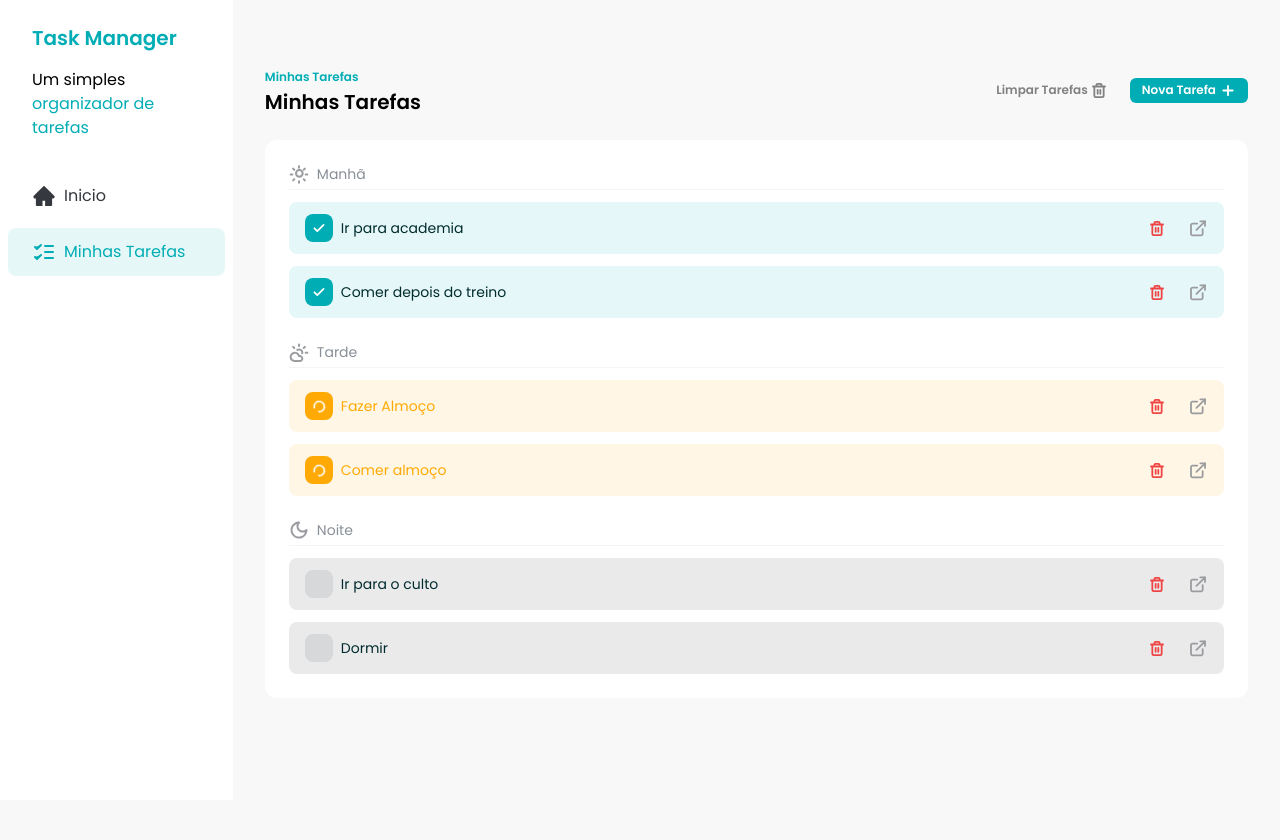
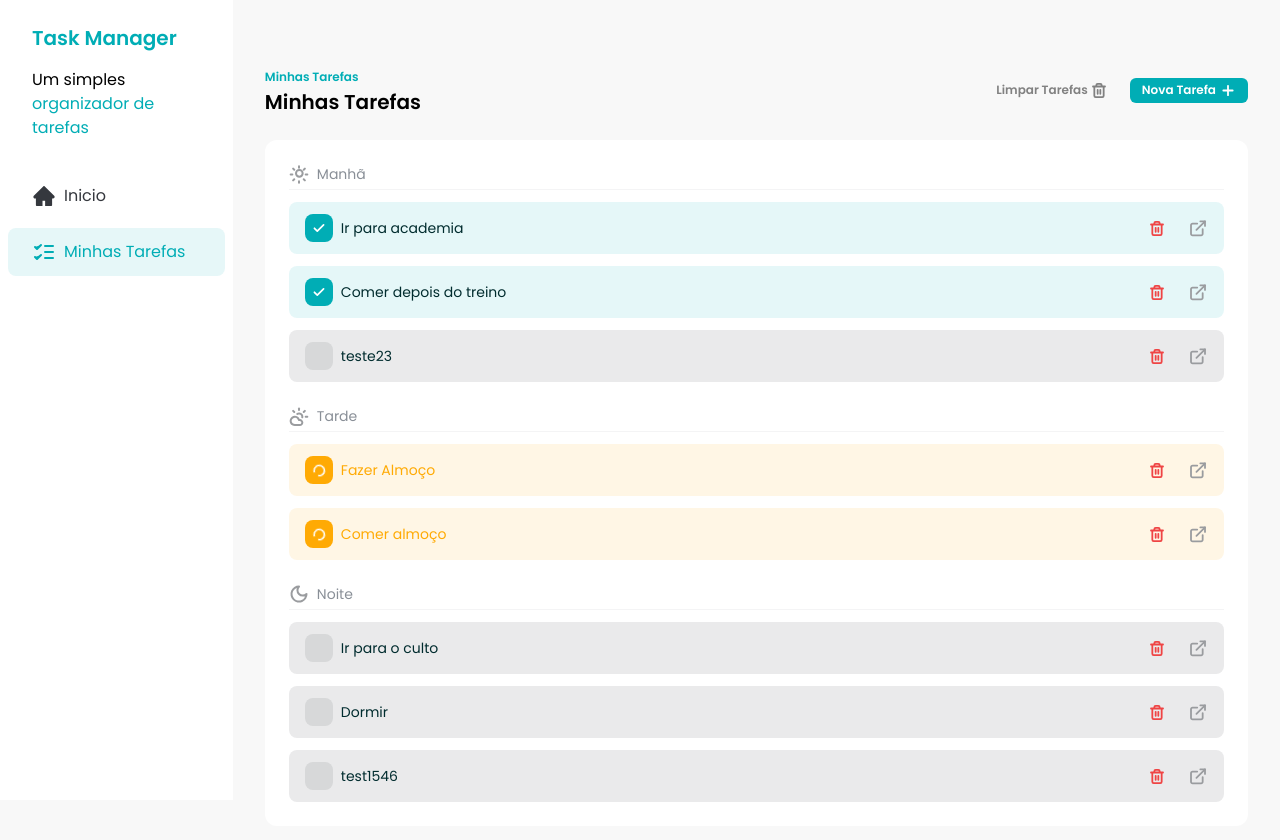
Before and after one commit to Diasszx/task-manager, a React (Vite) app: page / in a window 1280 px wide. Shown: the top 840 px of the page. Before the commit the page ends 800 px from the top, so only its background shows below. Built offline with nearby package versions, Linux system fonts and the light colour scheme; data requests are answered from the project's data file.

Commit message:
feat: ensure task is created and deleted on db

```diff
--- a/db.json
+++ b/db.json
@@ -1,46 +1,64 @@
 {
   "tasks": [
     {
-      "id": 1,
+      "id": "1",
       "title": "Ir para academia",
       "description": "Academia de jaguaribe",
       "status": "done",
       "time": "morning"
     },
     {
-      "id": 2,
+      "id": "2",
       "title": "Comer depois do treino",
       "description": "Banana com canela",
       "status": "done",
       "time": "morning"
     },
     {
-      "id": 3,
+      "id": "3",
       "title": "Fazer Almoço",
       "description": "Feijão, arroz e calabresa",
       "status": "in_progress",
       "time": "afternoon"
     },
     {
-      "id": 4,
+      "id": "4",
       "title": "Comer almoço",
       "description": "100g de arroz, 200g carne, 90g feijão",
       "status": "in_progress",
       "time": "afternoon"
     },
     {
-      "id": 5,
+      "id": "5",
       "title": "Ir para o culto",
       "description": "Culto da familia igreja farol",
       "status": "not_started",
       "time": "evening"
     },
     {
-      "id": 6,
+      "id": "6",
       "title": "Dormir",
       "description": "De 22h",
       "status": "not_started",
       "time": "evening"
+    },
+    {
+      "id": "ivmZWhUBCwk"
+    },
+    {
+      "id": "o4el-G4eIIE",
+      "title": "teste23",
+      "description": "test1234",
+      "status": "not_started",
+      "time": "morning"
+    },
+    {
+      "id": "CKkHf8M3RZ4",
+      "title": "test1546",
+      "description": "test2134",
+      "status": "not_started",
+      "time": "evening"
     }
-  ]
+  ],
+  "$schema": "./node_modules/json-server/schema.json"
 }
--- a/src/components/TaskItem.jsx
+++ b/src/components/TaskItem.jsx
@@ -58,7 +58,7 @@ const TaskItem = ({ task, handleCheckboxClick, handleDeleteClick }) => {
 
 TaskItem.PropTypes = {
   task: PropTypes.shape({
-    id: PropTypes.number.isRequired,
+    id: PropTypes.string.isRequired,
     title: PropTypes.string.isRequired,
     description: PropTypes.string.isRequired,
     status: PropTypes.oneOf(['done', 'in_progress', 'not_started']).isRequired,
--- a/src/components/Tasks.jsx
+++ b/src/components/Tasks.jsx
@@ -34,8 +34,16 @@ const Tasks = () => {
     fetchTasks()
   }, [])
 
-  const handleAddTaskSubmit = (task) => {
-    console.log(task)
+  const handleAddTaskSubmit = async (task) => {
+    const response = await fetch('http://localhost:3000/tasks', {
+      method: 'POST',
+      body: JSON.stringify(task),
+    })
+
+    if (!response.ok) {
+      return toast.error('Erro ao adicionar tarefa. Por favor, tente novamente')
+    }
+
     setTask([...tasks, task])
     toast.success('Tarefa adicionada com sucesso!')
   }
@@ -67,9 +75,16 @@ const Tasks = () => {
     setTask(updateTask)
   }
 
-  const handleTaskDeleteClick = (taskId) => {
+  const handleTaskDeleteClick = async (taskId) => {
+    const response = await fetch(`http://localhost:3000/tasks/${taskId}`, {
+      method: 'DELETE',
+    })
+
+    if (!response.ok) {
+      return toast.error('Erro ao deletar tarefa. Por favor, tente novamente')
+    }
+
     const deleteTask = tasks.filter((tasks) => tasks.id !== taskId)
-
     setTask(deleteTask)
     toast.success('Tarefa Deletada com sucesso!')
   }
```
